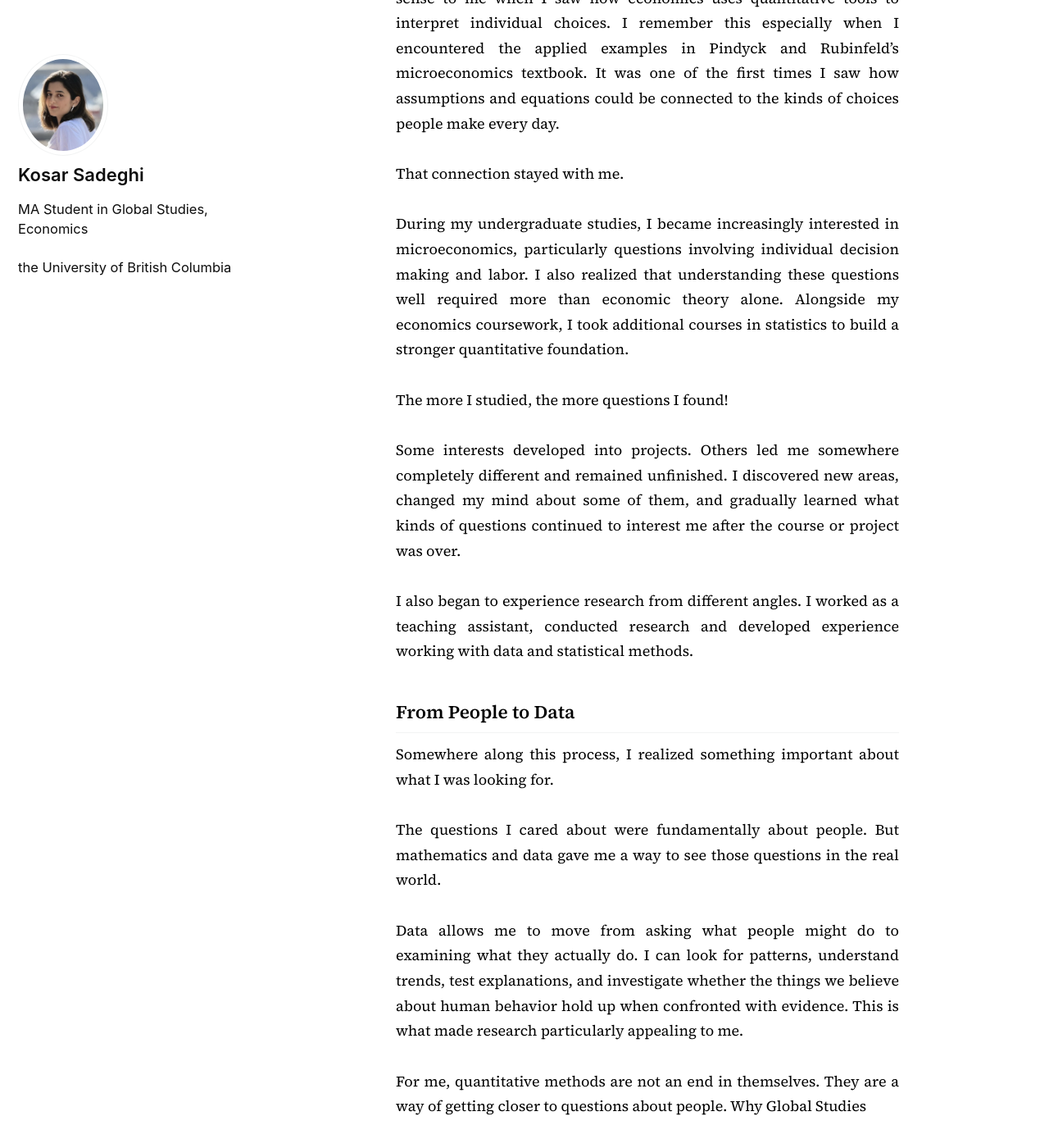
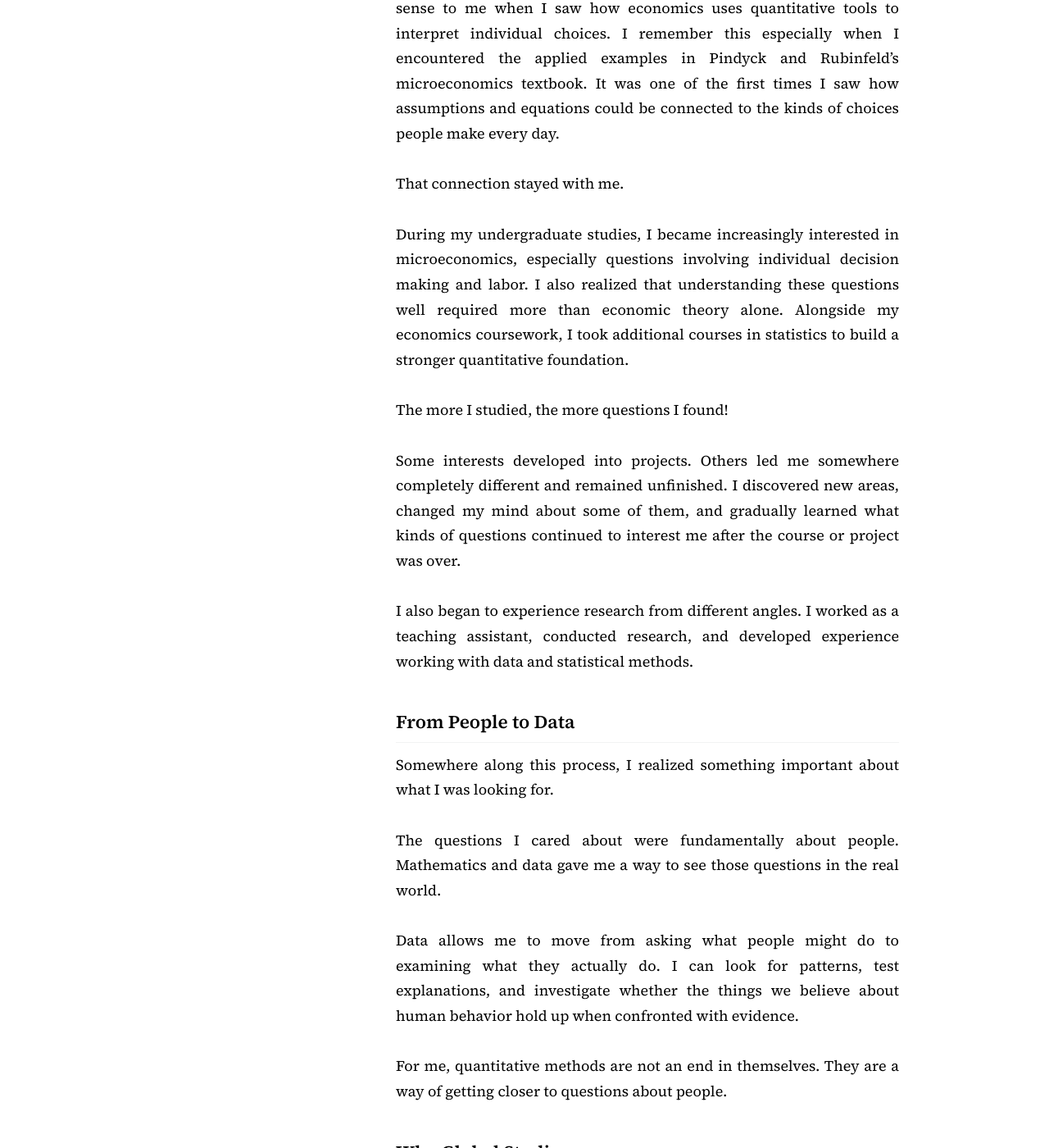
Before and after one commit to KosarSadeghi04/kosarsadeghi.github.io, a Jekyll site: the page built from _pages/about.md, in a window 1280 px wide and 1400 px high, scrolled down 1105 px. Shown: the whole window at 82% size. Built offline with Jekyll 4.4.1, drawn with Linux system fonts in a browser that asks for light colours; cached includes are drawn as plain includes; some of the changed text lies outside the part shown.

Commit message:
Update about.md

```diff
--- a/_pages/about.md
+++ b/_pages/about.md
@@ -1,46 +1,47 @@
 ---
+
 title: "About"
 permalink: /about/
 author_profile: true
----
-
+--------------------
 
 ## Who Am I
 
 I have always been drawn to the social sciences. Long before I knew what economics, political science, or sociology were, I was interested in people: their stories, their choices, the circumstances that shape their lives, and the things that make those lives better or harder.
 
-Helping people has always been one of the most rewarding things for me. I think this is where much of my academic curiosity ultimately comes from. I want to understand the world and why it works the way it does.
+Helping people has always been one of the most rewarding things for me. I think this is where much of my academic curiosity comes from. I want to understand the world and why it works the way it does.
 
 I am an economics student, but I have never thought of economics as being only about numbers or markets. For me, it became a way of asking questions about people. Numbers, models, and data are tools that help me see what is happening in people's lives and think more carefully about possible solutions.
 
-I am still deeply interested in the human sciences. I am still curious about people's stories. And I am still trying to understand how we can make the systems around us work a little better.
+I am still deeply interested in social sciences, curious about people's stories, and trying to understand how we can make the systems around us work a little better!
 
 ## Finding Economics
 
-My interest in economics became strong when I began to understand that the numbers I had once viewed as abstract were actually reflections of people's decisions.
+My interest in economics became stronger when I began to understand that the numbers I had once viewed as abstract were actually reflections of people's decisions.
 
 I had always enjoyed working with numbers, but they started to make sense to me when I saw how economics uses quantitative tools to interpret individual choices. I remember this especially when I encountered the applied examples in Pindyck and Rubinfeld's microeconomics textbook. It was one of the first times I saw how assumptions and equations could be connected to the kinds of choices people make every day.
 
 That connection stayed with me.
 
-During my undergraduate studies, I became increasingly interested in microeconomics, particularly questions involving individual decision making and labor. I also realized that understanding these questions well required more than economic theory alone. Alongside my economics coursework, I took additional courses in statistics to build a stronger quantitative foundation.
+During my undergraduate studies, I became increasingly interested in microeconomics, especially questions involving individual decision making and labor. I also realized that understanding these questions well required more than economic theory alone. Alongside my economics coursework, I took additional courses in statistics to build a stronger quantitative foundation.
 
 The more I studied, the more questions I found!
 
 Some interests developed into projects. Others led me somewhere completely different and remained unfinished. I discovered new areas, changed my mind about some of them, and gradually learned what kinds of questions continued to interest me after the course or project was over.
 
-I also began to experience research from different angles. I worked as a teaching assistant, conducted research and developed experience working with data and statistical methods.
+I also began to experience research from different angles. I worked as a teaching assistant, conducted research, and developed experience working with data and statistical methods.
 
 ## From People to Data
 
 Somewhere along this process, I realized something important about what I was looking for.
 
-The questions I cared about were fundamentally about people. But mathematics and data gave me a way to see those questions in the real world.
+The questions I cared about were fundamentally about people. Mathematics and data gave me a way to see those questions in the real world.
 
-Data allows me to move from asking what people might do to examining what they actually do. I can look for patterns, understand trends, test explanations, and investigate whether the things we believe about human behavior hold up when confronted with evidence. This is what made research particularly appealing to me.
+Data allows me to move from asking what people might do to examining what they actually do. I can look for patterns, test explanations, and investigate whether the things we believe about human behavior hold up when confronted with evidence.
 
 For me, quantitative methods are not an end in themselves. They are a way of getting closer to questions about people.
-Why Global Studies
+
+## Why Global Studies
 
 I am now pursuing an MA in Global Studies at the University of British Columbia.
 
@@ -48,15 +49,13 @@
 
 Global Studies gives me the opportunity to bring together economics, political science, and philosophy while allowing me to keep economics at the centre of how I approach many questions.
 
-I am still the same person who chose economics because I wanted to understand people's lives. I am still interested in human behavior, individual choices, and the possibility of making things better. I simply have more questions now, and more ways to approach them!
+My interest in human behavior and the possibility of making things better has remained at the centre of my work. Along the way, I have simply found more questions to ask, and more ways to approach them!
 
 ## Where I Am Now
 
 My current interests are centred on applied microeconomics, labor economics, and public policy.
 
-My work increasingly sits at the intersection of economic questions and empirical evidence. I enjoy the process of turning a broad question into something observable, building the data needed to study it, and using quantitative methods to understand what is happening beneath the surface.
-
-I do not have a perfectly linear research path, and I do not think I need one.
+My work sits at the intersection of economic questions and empirical evidence. I enjoy the process of turning a broad question into something observable, building the data needed to study it, and using quantitative methods to understand what is happening beneath the surface.
 
 My undergraduate years were largely about discovering questions. My graduate work is about figuring out which of those questions I want to spend more of my life answering.
 
```
